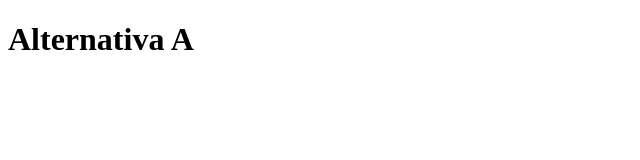
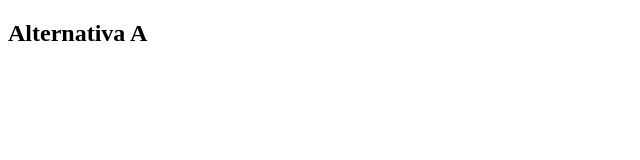
Before and after one commit to Jonasviictor/git-aula-1, a plain HTML site: page index.html in a window 1280 px wide. Shown: the whole page, without its empty margins (0-640 px from the left). Drawn offline with Linux system fonts and the light colour scheme.

Commit message:
Update index.html

```diff
--- a/index.html
+++ b/index.html
@@ -6,6 +6,6 @@
     <title>Aula - Github</title>
 </head>
 <body>
-    <h1>Alternativa A</h1>
+    <h2>Alternativa A</h2>
 </body>
 </html>
```
